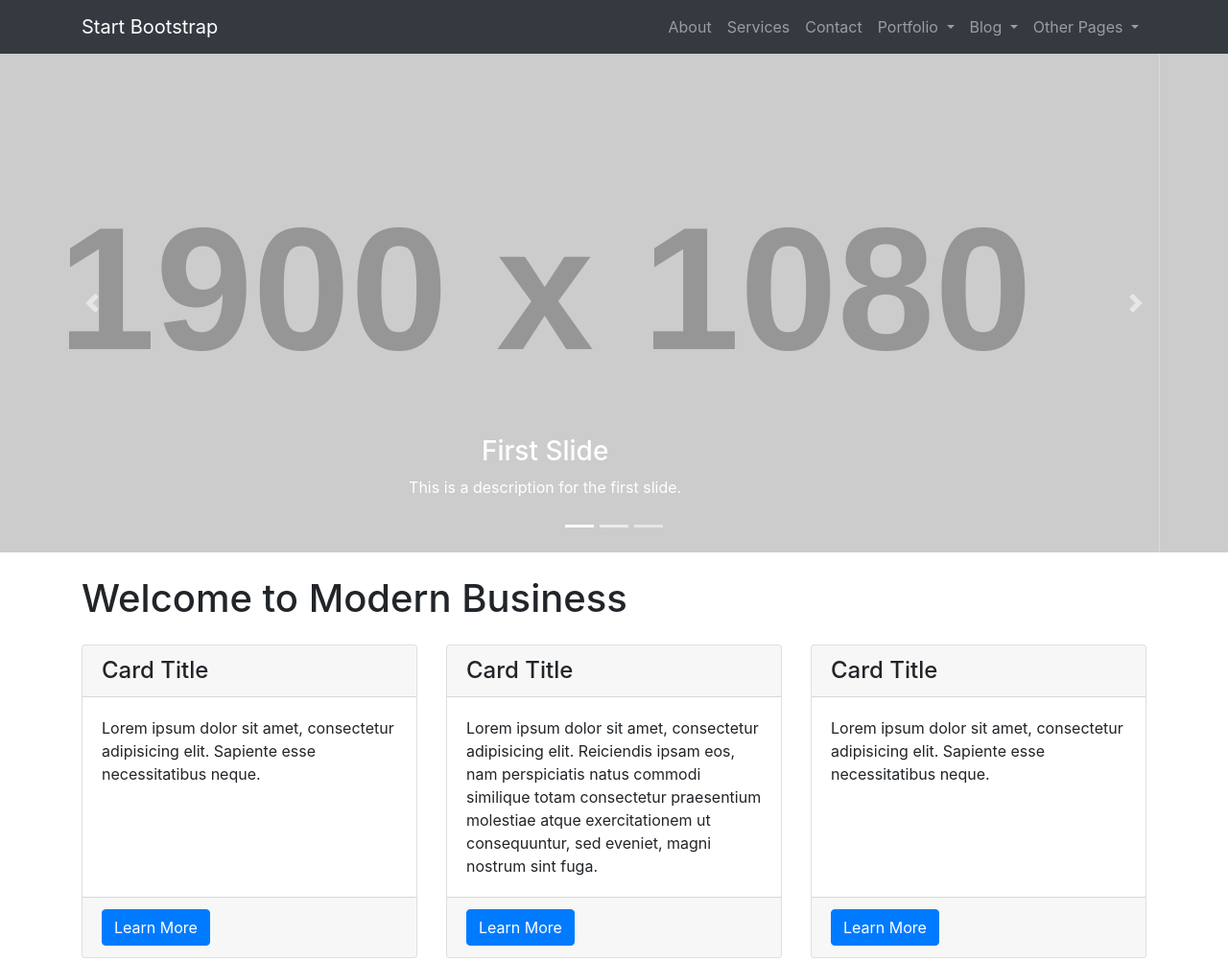
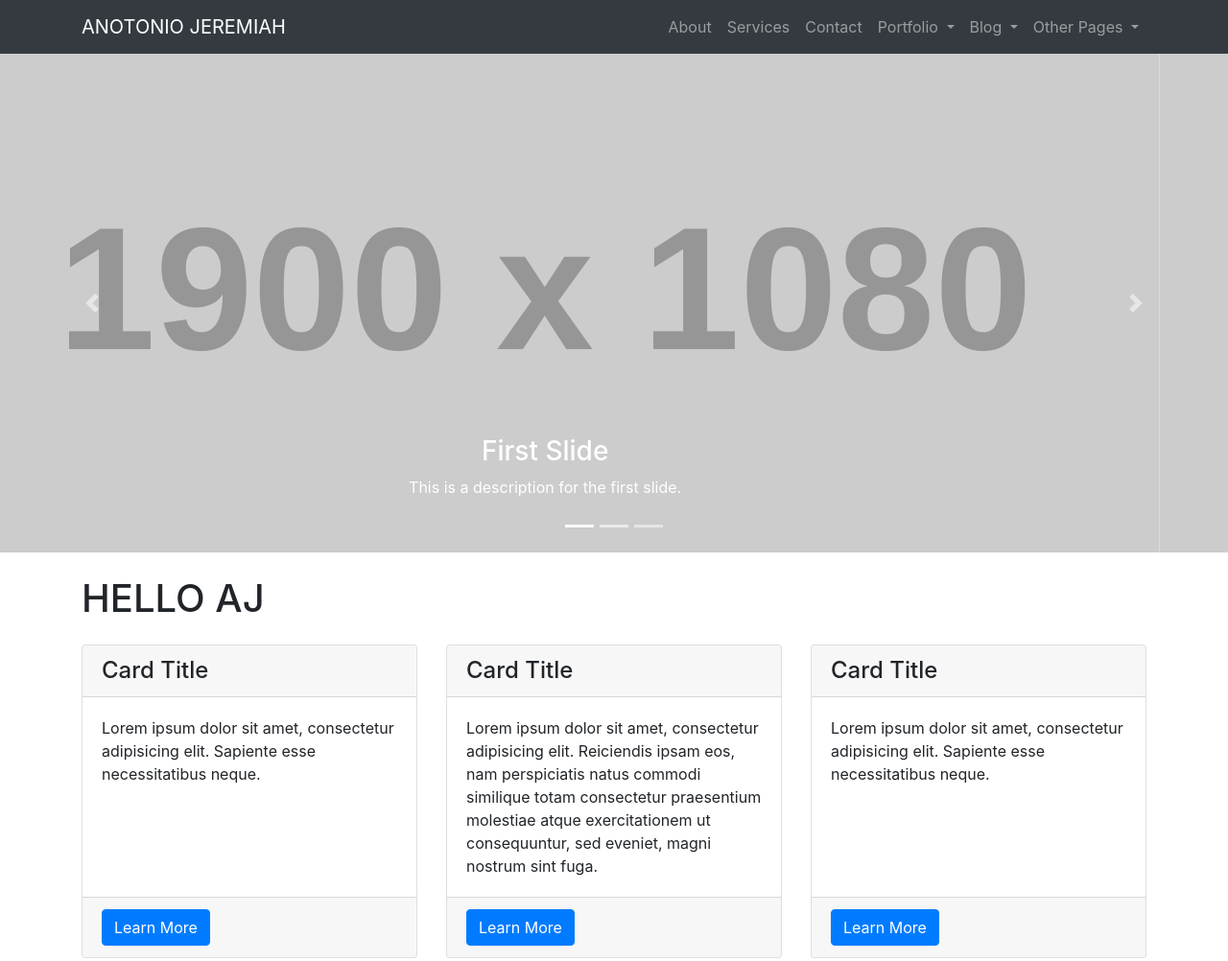
Before and after one commit to lehmannkylej/graceandtruth, a website: page index.html in a window 1280 px wide. Shown: the top 1002 px of the page at 96% size. Drawn offline with Linux system fonts and the light colour scheme; placeholder pictures from the web are drawn by us.

Commit message:
Update index.html

```diff
--- a/index.html
+++ b/index.html
@@ -23,7 +23,7 @@
   <!-- Navigation -->
   <nav class="navbar fixed-top navbar-expand-lg navbar-dark bg-dark fixed-top">
     <div class="container">
-      <a class="navbar-brand" href="index.html">Start Bootstrap</a>
+      <a class="navbar-brand" href="index.html">ANOTONIO JEREMIAH</a>
       <button class="navbar-toggler navbar-toggler-right" type="button" data-toggle="collapse" data-target="#navbarResponsive" aria-controls="navbarResponsive" aria-expanded="false" aria-label="Toggle navigation">
         <span class="navbar-toggler-icon"></span>
       </button>
@@ -121,7 +121,7 @@
   <!-- Page Content -->
   <div class="container">
 
-    <h1 class="my-4">Welcome to Modern Business</h1>
+    <h1 class="my-4">HELLO AJ</h1>
 
     <!-- Marketing Icons Section -->
     <div class="row">
```
